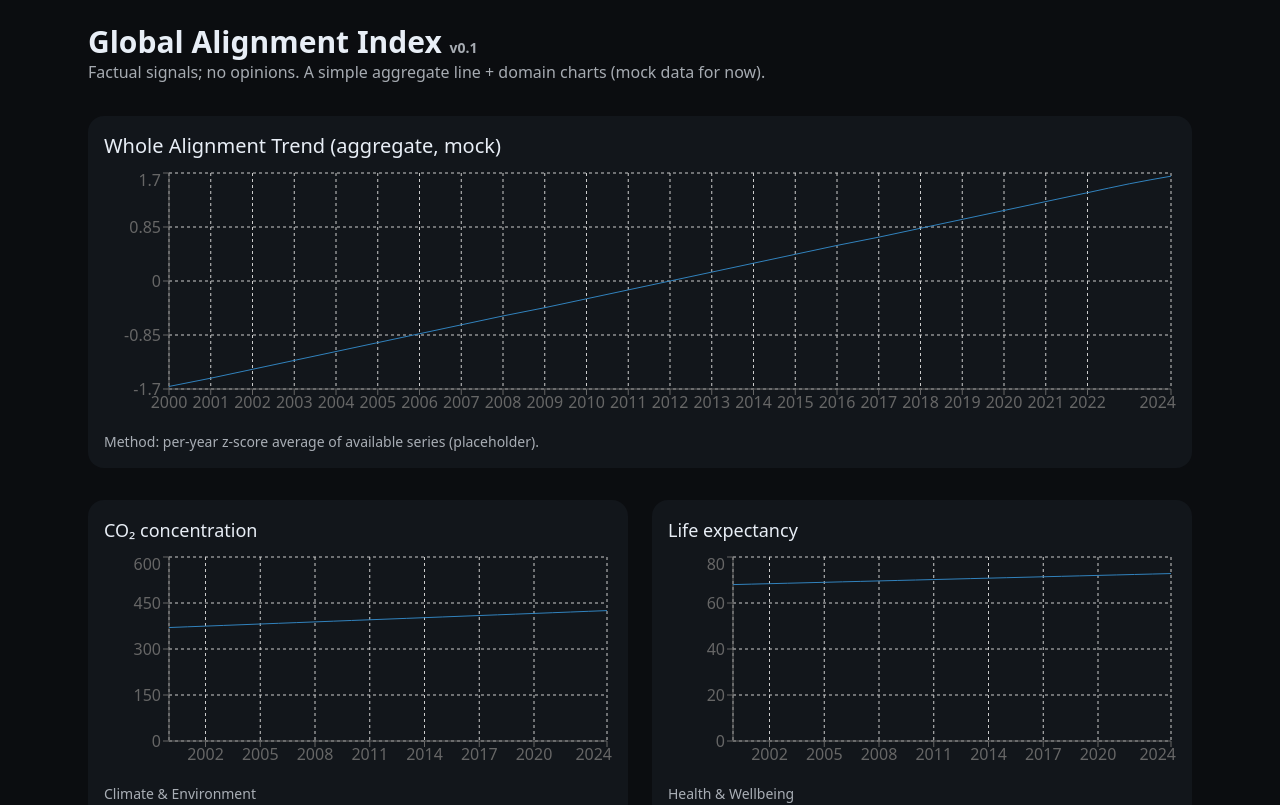
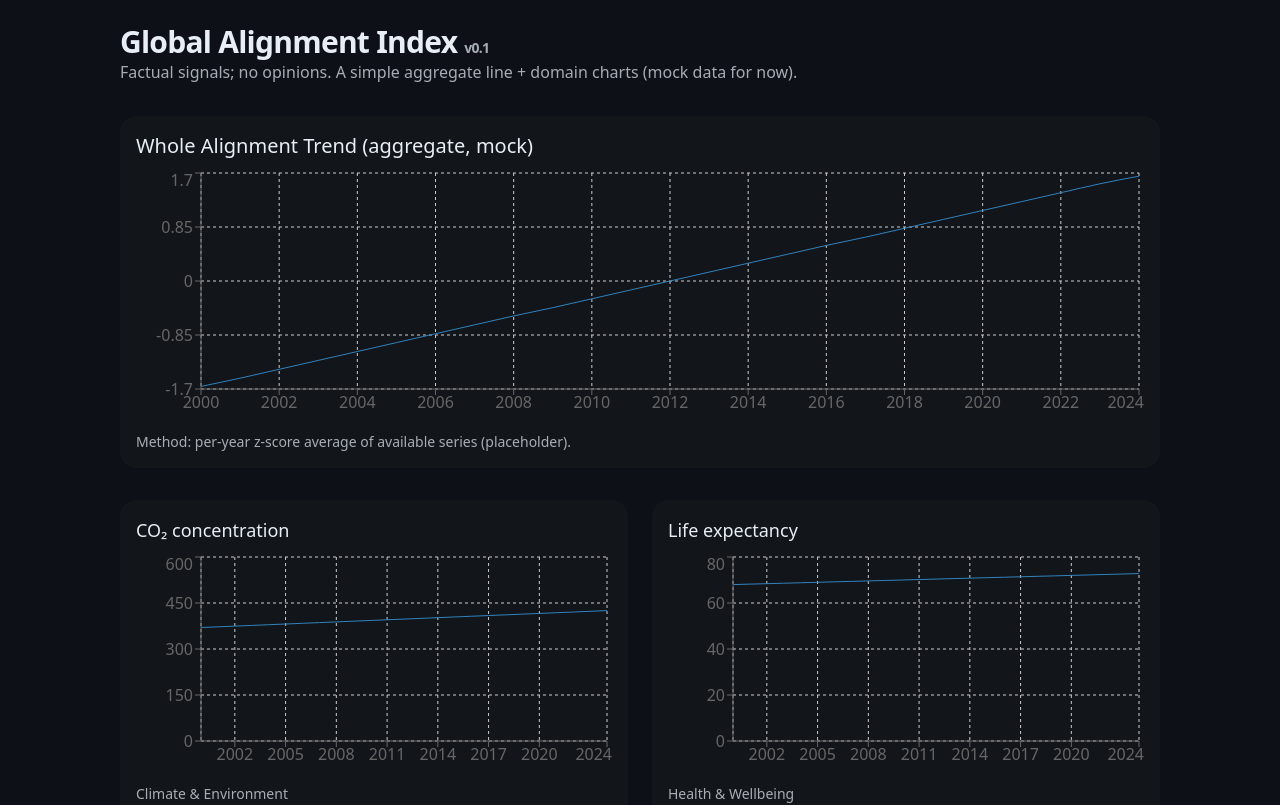
Before and after one commit to MadocVZ/global-alignment-index, a Next.js app: page / in a window 1280 px wide. Shown: the top 805 px of the page. Built offline with nearby package versions, Linux system fonts and the light colour scheme.

Commit message:
chore(ui): soften background, tighten typography, add subtle card shadow

```diff
--- a/app/globals.css
+++ b/app/globals.css
@@ -3,7 +3,7 @@
 @tailwind utilities;
 
 :root {
-  --bg: #0b0d10;
+  --bg: #0d1117;
   --fg: #e8eef6;
   --muted: #9fb0c0;
   --card: #12161b;
--- a/app/layout.tsx
+++ b/app/layout.tsx
@@ -8,7 +8,11 @@ export const metadata: Metadata = {
 export default function RootLayout({ children }: { children: React.ReactNode }) {
   return (
     <html lang="en">
-      <body className="min-h-screen antialiased">{children}</body>
+      <body className="min-h-screen antialiased">
+        <div className="mx-auto max-w-6xl px-4 sm:px-6 lg:px-8">
+          {children}
+        </div>
+      </body>
     </html>
   )
 }
--- a/app/page.tsx
+++ b/app/page.tsx
@@ -44,14 +44,14 @@ export default function Home() {
 
   return (
     <main className="mx-auto max-w-6xl p-6 space-y-8">
-      <header className="flex flex-col md:flex-row md:items-end md:justify-between gap-4">
-        <div>
-          <h1 className="text-3xl font-semibold">Global Alignment Index <span className="text-sm opacity-70">v0.1</span></h1>
-          <p className="opacity-70">Factual signals; no opinions. A simple aggregate line + domain charts (mock data for now).</p>
-        </div>
-      </header>
+        <header className="flex flex-col md:flex-row md:items-end md:justify-between gap-4">
+          <div>
+            <h1 className="text-3xl font-semibold tracking-tight">Global Alignment Index <span className="text-sm opacity-70">v0.1</span></h1>
+            <p className="opacity-70">Factual signals; no opinions. A simple aggregate line + domain charts (mock data for now).</p>
+          </div>
+        </header>
 
-      <section className="card p-4">
+      <section className="card p-4 shadow-sm">
         <h2 className="text-xl mb-2">Whole Alignment Trend (aggregate, mock)</h2>
         <div className="w-full h-64">
           <ResponsiveContainer width="100%" height="100%">
@@ -69,7 +69,7 @@ export default function Home() {
 
       <section className="grid md:grid-cols-2 gap-6">
         {Object.keys(data).map((k, i) => (
-          <div key={k} className="card p-4">
+          <div key={k} className="card p-4 shadow-sm">
             <h3 className="text-lg font-medium">{METRICS.find(m=>m.id===k)?.name}</h3>
             <div className="w-full h-56 mt-2">
               <ResponsiveContainer width="100%" height="100%">
```
